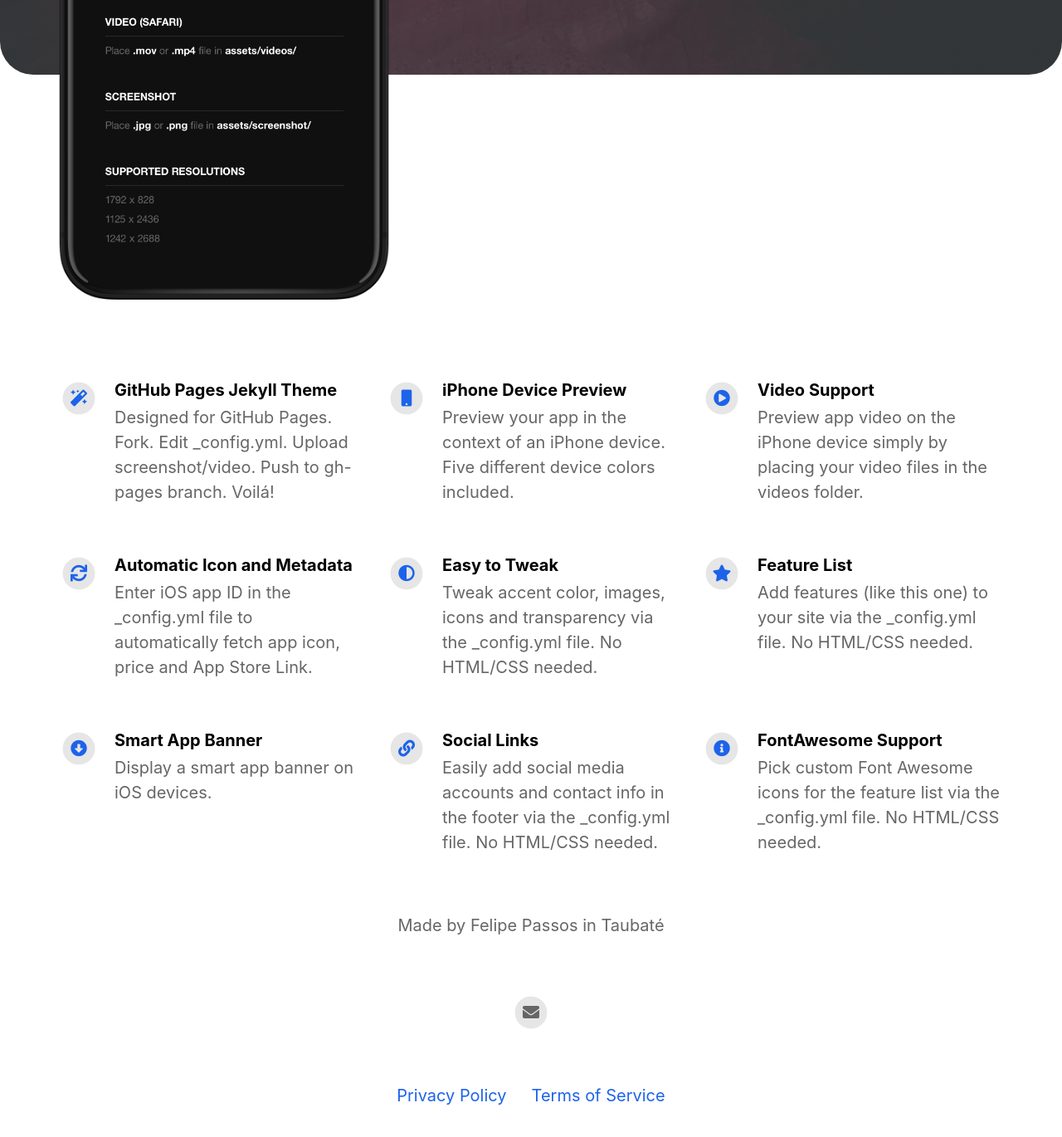
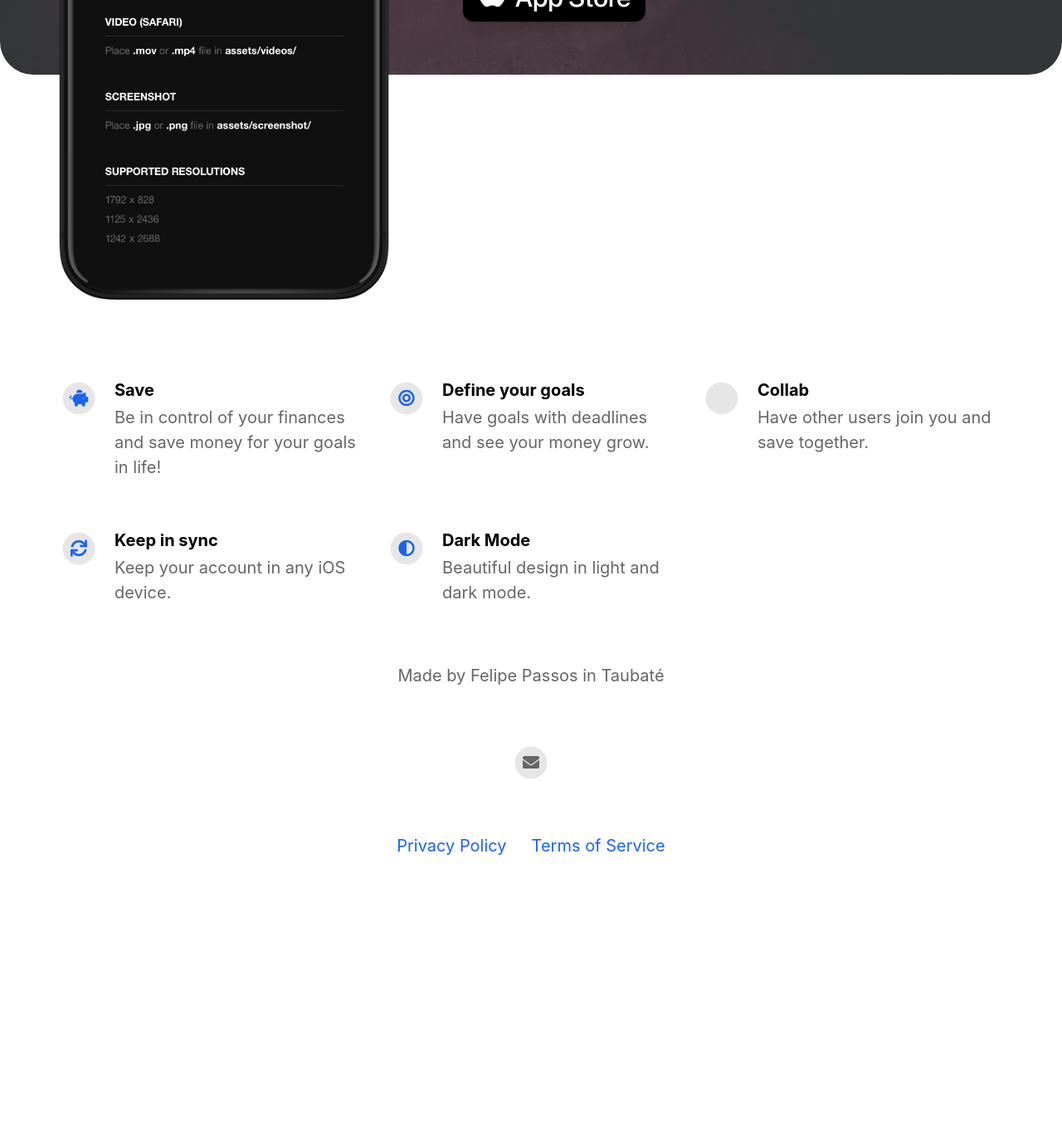
Before and after one commit to passosfe/billyapp, a Jekyll site: the page built from index.html, in a window 1280 px wide and 1400 px high, scrolled down 624 px. Shown: the top 1370 px of the window at 83% size. Built offline with Jekyll 4.4.1, drawn with Linux system fonts in a browser that asks for light colours; nearby versions of some CDN libraries; after the commit the page ends 1723 px from its top, so only the background shows below that; some of the changed text lies outside the part shown.

Commit message:
feat: main page texts

```diff
--- a/_config.yml
+++ b/_config.yml
@@ -11,7 +11,7 @@ presskit_download_link: # Enter a link to downloadable file or (e.g. public Drop
 app_icon: assets/appicon.png # Automatically populates if not set and if iOS app ID is set.  Otherwise enter path to icon file manually.
 app_name: Billy # Automatically populates if not set and if iOS app ID is set.  Otherwise enter manually.
 app_price: $ 0,00 # Automatically populates if not set and if iOS app ID is set.  Otherwise enter manually.
-app_description: Your financial assistant
+app_description: Start saving by logging every transaction in Billy, define your goals and finally have full control of your finances.
 
 enable_smart_app_banner: true # Set to true to show a smart app banner at top of page on mobile devices.
 
@@ -28,41 +28,25 @@ youtube_username:
 
 # Feature List                            Edit, add or remove features to be presented.
 features:
-  - title: GitHub Pages Jekyll Theme
-    description: Designed for GitHub Pages. Fork. Edit _config.yml. Upload screenshot/video. Push to gh-pages branch. Voilá!
-    fontawesome_icon_name: magic
+  - title: Save
+    description: Be in control of your finances and save money for your goals in life!
+    fontawesome_icon_name: piggy-bank
 
-  - title: iPhone Device Preview
-    description: Preview your app in the context of an iPhone device. Five different device colors included.
-    fontawesome_icon_name: mobile
+  - title: Define your goals
+    description: Have goals with deadlines and see your money grow.
+    fontawesome_icon_name: bullseye
 
-  - title: Video Support
-    description: Preview app video on the iPhone device simply by placing your video files in the videos folder.
-    fontawesome_icon_name: play-circle
+  - title: Collab
+    description: Have other users join you and save together.
+    fontawesome_icon_name: creative-commons-share
 
-  - title: Automatic Icon and Metadata
-    description: Enter iOS app ID in the _config.yml file to automatically fetch app icon, price and App Store Link.
+  - title: Keep in sync
+    description: Keep your account in any iOS device.
     fontawesome_icon_name: sync
 
-  - title: Easy to Tweak
-    description: Tweak accent color, images, icons and transparency via the _config.yml file. No HTML/CSS needed.
+  - title: Dark Mode
+    description: Beautiful design in light and dark mode.
     fontawesome_icon_name: adjust
-
-  - title: Feature List
-    description: Add features (like this one) to your site via the _config.yml file. No HTML/CSS needed.
-    fontawesome_icon_name: star
-
-  - title: Smart App Banner
-    description: Display a smart app banner on iOS devices.
-    fontawesome_icon_name: arrow-alt-circle-down
-
-  - title: Social Links
-    description: Easily add social media accounts and contact info in the footer via the _config.yml file. No HTML/CSS needed.
-    fontawesome_icon_name: link
-
-  - title: FontAwesome Support
-    description: Pick custom Font Awesome icons for the feature list via the _config.yml file. No HTML/CSS needed.
-    fontawesome_icon_name: info-circle
 
   - title: # New Feature Title
     description: # New Feature Description
```
